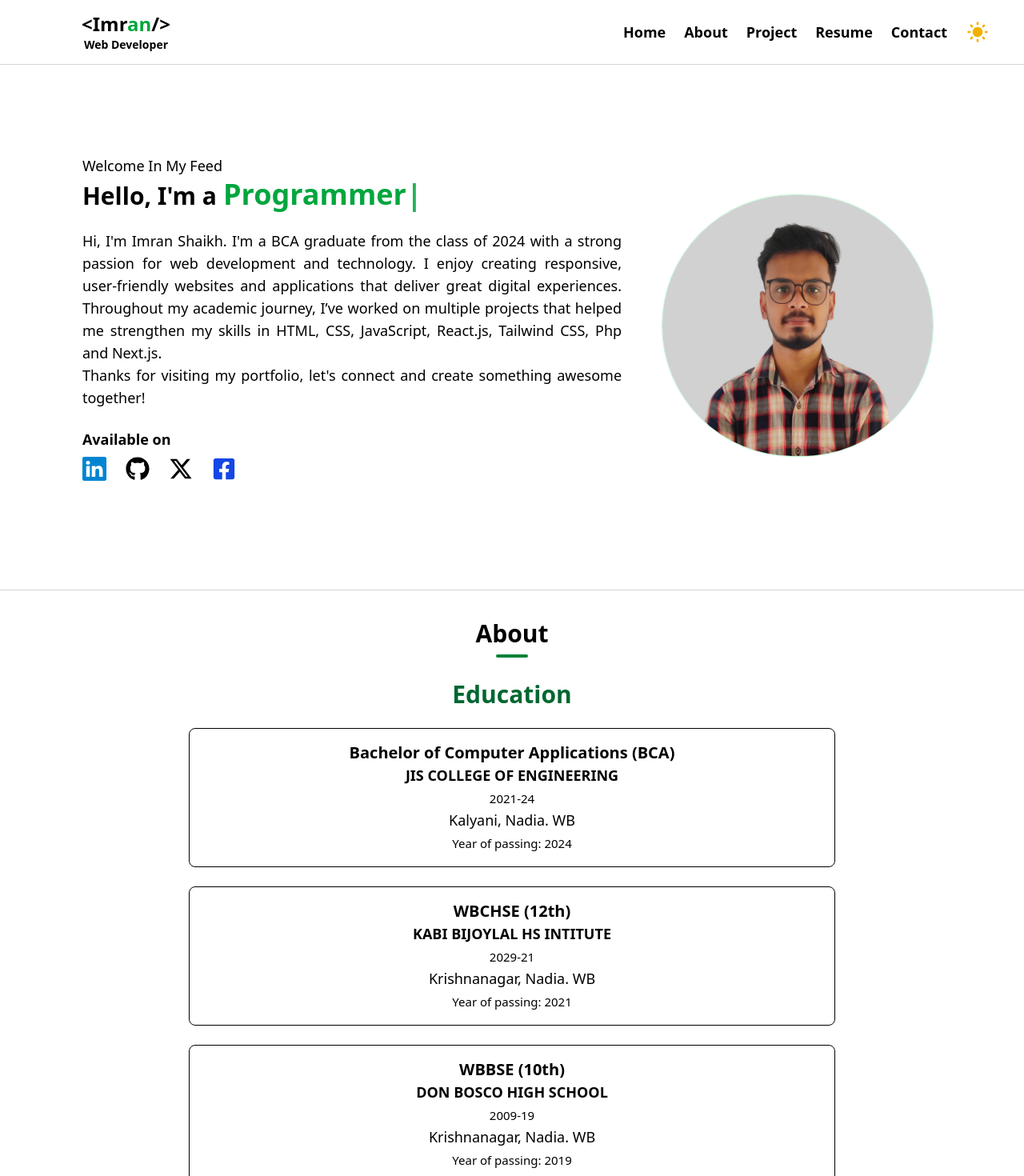
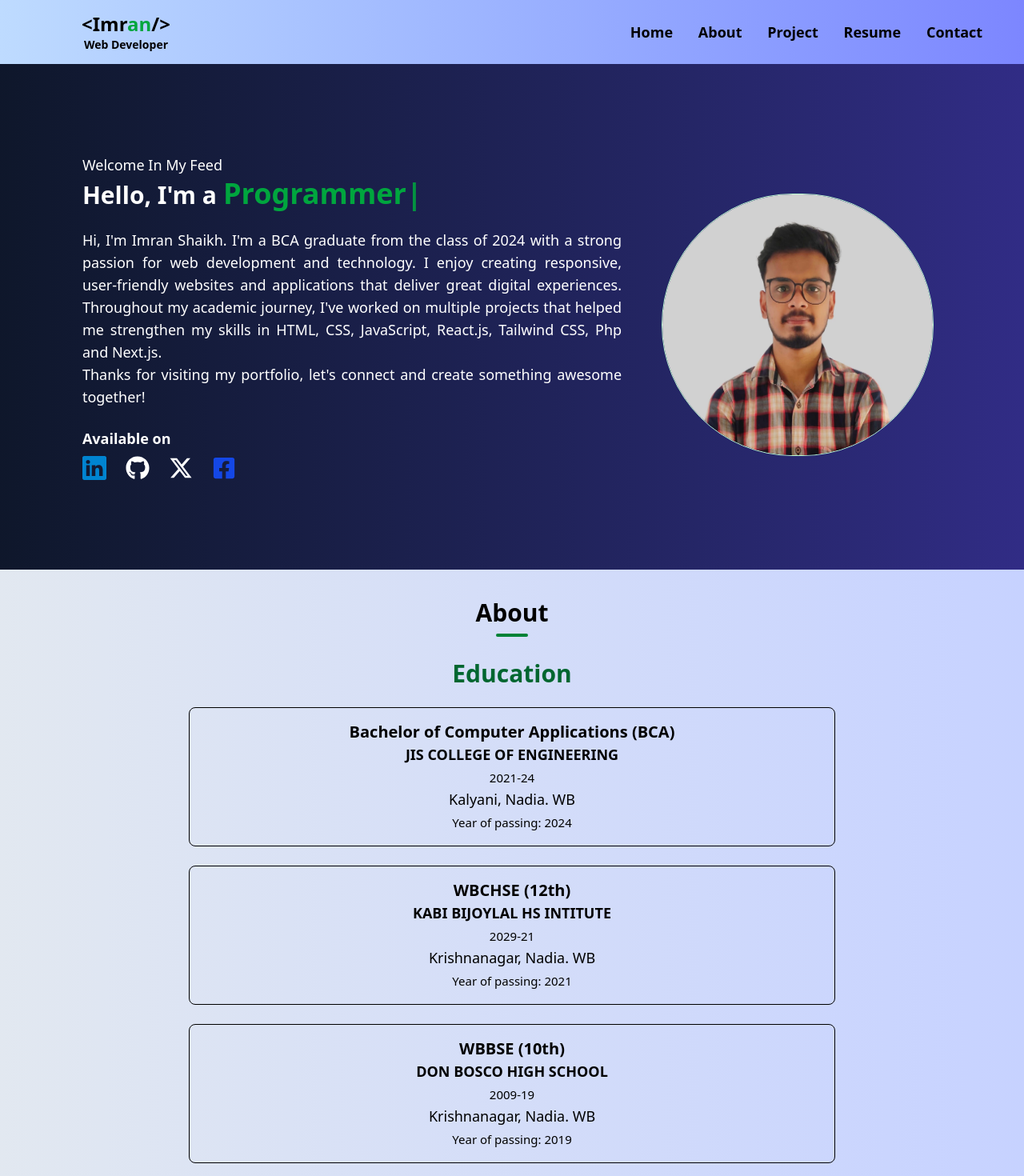
Before and after one commit to imran071202/imran-portfolio, a Next.js app: page / in a window 1280 px wide. Shown: the top 1470 px of the page at 80% size. Built offline with nearby package versions, Linux system fonts and the light colour scheme.

Commit message:
Updated with real portfolio code

```diff
--- a/app/globals.css
+++ b/app/globals.css
@@ -1,10 +1,10 @@
 @import "tailwindcss";
 
-.light{
-    background-color: white;
+/* .light{
+    background-color: rgb(255, 255, 255);
     color: black;
 }
 .dark{
-    background-color: rgb(11, 1, 31);
+    background-color: #232126;
     color: white;
-}
+} */
--- a/app/layout.js
+++ b/app/layout.js
@@ -20,7 +20,7 @@ export default function RootLayout({ children }) {
   return (
     <html lang="en" className="scroll-smooth" >
       <body
-        className={`${geistSans.variable} ${geistMono.variable} antialiased`}
+        className={` ${geistSans.variable} ${geistMono.variable} antialiased`}
       >
         <Navbar/>
         {children}
--- a/components/About.js
+++ b/components/About.js
@@ -3,7 +3,7 @@ import { GiPlayButton } from "react-icons/gi";
 const About = () => {
     return (
         <>
-            <div name="About" id='About' className=" flex  justify-center items-center ">
+            <div name="About" id='About' className=" bg-gradient-to-r from-slate-200 to-indigo-200 flex  justify-center items-center ">
                 <div className="  text-center flex flex-col items-center  px-6 md:px-20 md:mb-10 mb-3 ">
                     <div className="headline mt-3 ">
                         <p className='text-3xl flex flex-col justify-center items-center font-bold mt-6 mb-2 md:mb-1'>About<span className='h-1 rounded-full mt-2 bg-green-700 w-10'></span>
@@ -15,17 +15,17 @@ const About = () => {
                     <div className="contain">
                         <p className='text-2xl md:text-3xl text-green-800 font-bold'>Education</p>
                         {/* college */}
-                        <div className="border-1  hover:border-0  hover:text-green-950 mt-6 rounded-lg hover:bg-red-100 cursor-pointer px-8 py-4 md:px-50">
+                        <div className="border-1  hover:border-0  hover:text-green-950 mt-6 rounded-lg hover:bg-gray-300 cursor-pointer px-8 py-4 md:px-50">
                             <b className='text-xl '> Bachelor of Computer Applications (BCA)</b>
                             <p className='text-lg font-semibold'> JIS COLLEGE OF ENGINEERING <br /><span className='font-normal text-[15px] '>2021-24</span><br /> <span className='text-lg font-normal'>Kalyani, Nadia. WB</span><br /><span className='font-normal text-[15px]'>Year of passing: 2024</span> </p></div>
 
                         {/* 12 */}
-                        <div className="border-1  hover:border-0 hover:text-green-950  mt-6 rounded-lg hover:bg-red-100 cursor-pointer px-8 py-4 md:px-50">
+                        <div className="border-1  hover:border-0 hover:text-green-950  mt-6 rounded-lg hover:bg-gray-300 cursor-pointer px-8 py-4 md:px-50">
                             <b className='text-xl '>WBCHSE (12th) </b>
                             <p className='text-lg font-semibold'> KABI BIJOYLAL HS INTITUTE <br /><span className='font-normal text-[15px] '>2029-21</span><br /> <span className='text-lg font-normal'>Krishnanagar, Nadia. WB</span><br /><span className='font-normal text-[15px]'>Year of passing: 2021</span> </p></div>
 
                         {/* 10 */}
-                        <div className="border-1  hover:border-0 hover:text-green-950  mt-6 rounded-lg hover:bg-red-100 cursor-pointer px-8 py-4 md:px-50">
+                        <div className="border-1  hover:border-0 hover:text-green-950  mt-6 rounded-lg hover:bg-gray-300 cursor-pointer px-8 py-4 md:px-50">
                             <b className='text-xl '> WBBSE (10th)</b>
                             <p className='text-lg font-semibold'>DON BOSCO HIGH SCHOOL <br /><span className='font-normal text-[15px] '>2009-19</span><br /> <span className='text-lg font-normal'>Krishnanagar, Nadia. WB</span><br /><span className='font-normal text-[15px]'>Year of passing: 2019</span> </p></div>
 
--- a/components/Body.js
+++ b/components/Body.js
@@ -5,10 +5,16 @@ import { BsLinkedin } from "react-icons/bs";
 import { FaGithub } from "react-icons/fa";
 import { FaXTwitter } from "react-icons/fa6";
 import { FaFacebookSquare } from "react-icons/fa";
+import { motion } from "motion/react"
+
 const Body = () => {
     return (
         <>
-            <div id='Body' name="Home" className="main  md:mt-0 px-3 md:px-0 flex flex-col md:flex-row justify-start md:justify-center ">
+           <motion.div
+   initial={{ x: "100%" }}
+  animate={{ x: "0%" }}
+
+id='Body' name="Home" className=" text-white main bg-gradient-to-r from-slate-900 to-indigo-900  md:mt-0 px-3 md:px-0 flex flex-col md:flex-row justify-start md:justify-center ">
                 <div className="left  md:w-6/11 flex justify-center md:mr-4 flex-col px-3 py-5 order-2 md:ml-10 lg:ml-0 ">
                     <p className='text-lg mt-2 md:mt-0'>Welcome In My Feed</p>
                     <div className="space-x-2 mt-0.5"> <span className='font-semibold text-xl md:text-3xl'>Hello, I'm a</span>
@@ -24,7 +30,7 @@ const Body = () => {
                     <br />
 
                    <p className='text-justify text-lg '>Hi, I'm Imran Shaikh. I'm a BCA graduate from the class of 2024 with a strong passion for web development and technology.
-                        I enjoy creating responsive, user-friendly websites and applications that deliver great digital experiences. Throughout my academic journey, I’ve worked on multiple projects that helped me strengthen my skills in HTML, CSS, JavaScript, React.js, Tailwind CSS, Php and Next.js. <br /><span className='mt-10'>Thanks for visiting my portfolio, let's connect and create something awesome together!</span>
+                        I enjoy creating responsive, user-friendly websites and applications that deliver great digital experiences. Throughout my academic journey, I've worked on multiple projects that helped me strengthen my skills in HTML, CSS, JavaScript, React.js, Tailwind CSS, Php and Next.js. <br /><span className='mt-10'>Thanks for visiting my portfolio, let's connect and create something awesome together!</span>
                         </p>
                     <br />
 
@@ -50,8 +56,8 @@ const Body = () => {
 
                 </div>
 
-            </div>
-            <div className="partition border-b-1 mt-6 border-gray-300"></div>
+            </motion.div>
+            {/* <div className="partition border-b-1 mt-6 border-gray-300"></div> */}
         </>
     )
 }
--- a/components/Contact.js
+++ b/components/Contact.js
@@ -30,7 +30,7 @@ const Contact = () => {
   };
   return (
     <>
-    <div id='Contact' name="Contact" className="  flex flex-col justify-center items-center mt-12 mb-10 md:mb-20  w-full">
+    <div id='Contact' name="Contact" className=" bg-gradient-to-r from-slate-200 to-indigo-200  flex flex-col justify-center items-center mt-12 mb-10 md:mb-20  w-full">
 
      <p className='text-3xl flex flex-col justify-center items-center font-bold mb-7 md:mb-1'>Contact <span className='h-1 rounded-full mt-2 bg-green-700 w-10'></span></p>
 
--- a/components/Navbar.js
+++ b/components/Navbar.js
@@ -46,7 +46,7 @@ const Navbar = () => {
 
     return (
         <>
-            <div id='Home' className="nav h-18 lg:h-20 md:pr-5  flex justify-between   ">
+            <div id='Home' className="nav bg-gradient-to-r from-blue-200 to-indigo-400 h-18 lg:h-20 md:pr-5  flex justify-between   ">
                 <div className="logo sm: w-1/3 md:w-1/4 h-full justify-center items-center font-semibold flex flex-col">
                     <a href="/"><p className='text-2xl'>&lt;Imr<span className='text-green-600'>an</span>/&gt;</p>
                     <p className='text-sm text-center'>Web Developer</p></a>
@@ -65,7 +65,8 @@ const Navbar = () => {
                             activeClass='active'>{text}</Link></li>
                         ))}
 
-                    <li onClick={change} className=' flex justify-center '>{mode == "light" ? <BiSolidSun className='text-3xl text-yellow-500 cursor-pointer' /> : <FaRegMoon className='cursor-pointer text-2xl text-indigo-400' />}</li></ul>
+                    {/* <li onClick={change} className=' flex justify-center '>{mode == "light" ? <BiSolidSun className='text-3xl text-yellow-500 cursor-pointer' /> : <FaRegMoon className='cursor-pointer text-2xl text-indigo-400' />}</li> */}
+                    </ul>
 
                     {/* <div className="flex justify-center items-center w-10 mr-10"><BiSolidSun className='text-3xl cursor-pointer text-yellow-500' /></div> */}
 
@@ -76,12 +77,12 @@ const Navbar = () => {
                 {/* mobile menu */}
 
             </div>
-            <div className="partition border-b-1  border-gray-300"></div>
+            {/* <div className="partition border-b-1  border-gray-300"></div> */}
 
             {
-            menu && <div className="menu h-90 w-full  flex justify-center items-center lg:hidden">
+            menu && <div className="menu py-8 bg-gradient-to-r from-blue-200 to-green-100  w-full absolute flex justify-center items-center lg:hidden">
 
-                <ul className='space-y-7 text-center'> {
+              <ul className='space-y-7 text-center '> {
                     navMenu.map(({ id, text }) => (
                         <li key={id} className='text-xl font-semibold '>
                             <Link to={text}
@@ -90,7 +91,8 @@ const Navbar = () => {
                             offset={-70}
                             activeClass='active'>{text}</Link></li>
 
-                    ))}<li onClick={change} className=' flex justify-center '>{mode == "light" ? <BiSolidSun className='text-3xl text-yellow-500 cursor-pointer' /> : <FaRegMoon className='text-2xl text-indigo-400 cursor-pointer' />}</li>
+                    ))}
+                     {/* <li onClick={change} className=' flex justify-center '>{mode == "light" ? <BiSolidSun className='text-3xl text-yellow-500 cursor-pointer' /> : <FaRegMoon className='text-2xl text-indigo-400 cursor-pointer' />}</li> */}
                 </ul>
 
             </div>
--- a/components/Project.js
+++ b/components/Project.js
@@ -4,7 +4,7 @@ const Project = () => {
     return (
         <>
             <div id='Project' name="Project" className="">
-                <p className='text-3xl flex flex-col justify-center items-center font-bold mt-10 mb-7 md:mb-12'>Projects <span className='h-1 rounded-full mt-2 bg-green-700 w-10'></span></p>
+                <p className=' bg-gradient-to-r from-slate-200 to-indigo-200 text-3xl flex flex-col justify-center items-center font-bold mt-10 mb-7 md:mb-12'>Projects <span className='h-1 rounded-full mt-2 bg-green-700 w-10'></span></p>
                 {/* 1 */}
                 <div className="projectOne  w-full items-center flex flex-col md:flex-row justify-center mb-5 md:mb-40">
                     <div className=" w-90 md:w-160 lg:w-175 flex flex-col justify-center items-center"> <img src="./photo/homeroots.png" className='h-45 w-80 md:h-72 md:w-130 lg:w-140 border-10 border-slate-600 rounded-t-md' alt="" />
--- a/components/Resume.js
+++ b/components/Resume.js
@@ -28,9 +28,9 @@ const Resume = () => {
   };
   return (
    <>
-   <p className='text-3xl flex flex-col justify-center items-center font-bold mt-10 mb-7 md:mb-1'>Resume <span className='h-1 rounded-full mt-2 bg-green-700 w-10'></span></p>
+   <p className=' text-3xl flex flex-col justify-center items-center font-bold mt-10 mb-7 md:mb-1'>Resume <span className='h-1 rounded-full mt-2 bg-green-700 w-10'></span></p>
 
-   <div id='Resume' name="Resume" className=" h-160 mt-3 flex justify-center items-center flex-col md:flex-row">
+   <div id='Resume' name="Resume" className=" bg-gradient-to-r from-slate-200 to-indigo-200 h-160 mt-3 flex justify-center items-center flex-col md:flex-row">
 
     <div className="pic h-100 w-80 md:h-140 md:w-100 md:ml-40">
         <img src="./photo/Imran_Shaikh_cv.jpg" className='h-100 w-80 md:h-140 md:w-100 rounded-lg shadow-md hover:scale-105 transition-transform duration-300 cursor-pointer border-1' alt=""  onClick={handleImageClick} />
--- a/package.json
+++ b/package.json
@@ -9,6 +9,7 @@
     "lint": "next lint"
   },
   "dependencies": {
+    "motion": "^12.16.0",
     "next": "15.3.3",
     "react": "^19.0.0",
     "react-dom": "^19.0.0",
```
Also changed, not shown: components/Footer.js (+10 -10 lines), 1 other file (tests, documents, lock files or other folders).
